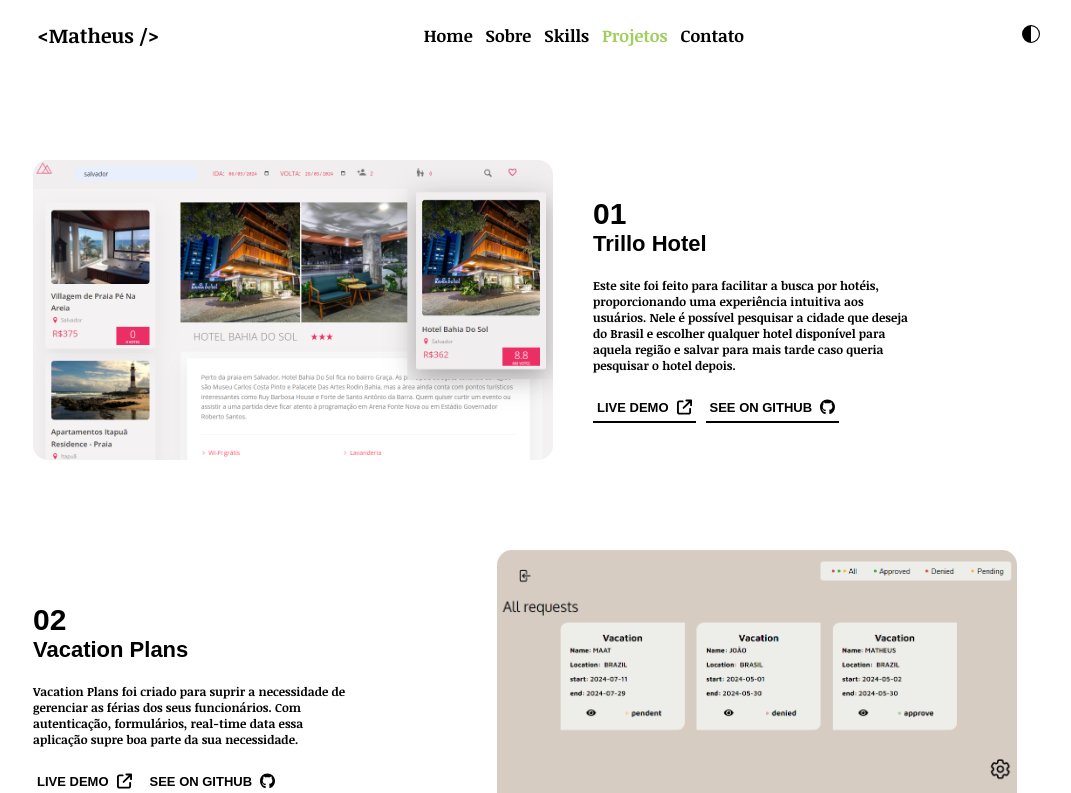
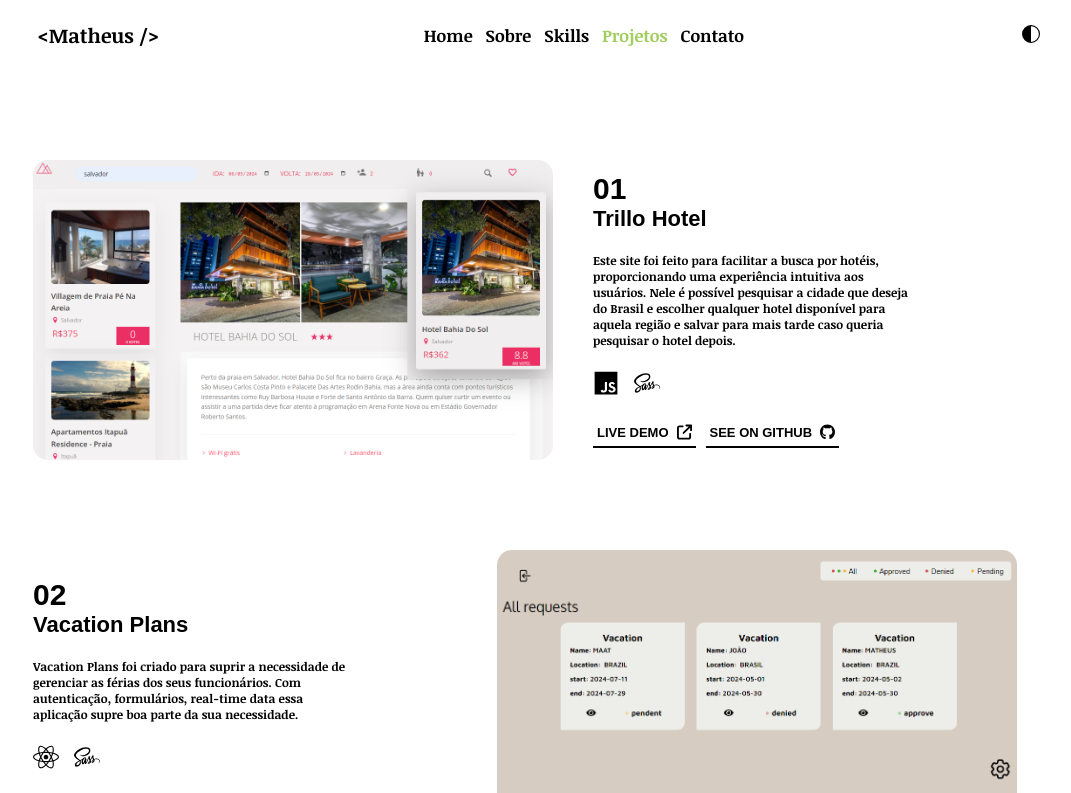
Before and after one commit to maatheuus/React-Portifolio, a React (Vite) app: page /projects in a window 1280 px wide. Shown: the top 793 px of the page, without its empty margins (95-1166 px from the left). Built offline with nearby package versions, Linux system fonts and the light colour scheme; a web font is replaced by a local one.

Commit message:
adicionando icones aos projetos

```diff
--- /dev/null
+++ b/src/Components/IconsTech.jsx
@@ -0,0 +1,22 @@
+import { FaJs, FaReact, FaSass, FaCss3 } from "react-icons/fa";
+import { SiTailwindcss } from "react-icons/si";
+
+function IconsTech({ icons = {} }) {
+  let icon = [];
+
+  icons.tech === "JavaScript" ? icon.push(<FaJs />) : icon.push(<FaReact />);
+  icons.style === "Sass" ? icon.push(<FaSass />) : null;
+  icons.style === "Css" ? icon.push(<FaCss3 />) : null;
+  icons.style === "Tailwind" ? icon.push(<SiTailwindcss />) : null;
+
+  return (
+    <ul>
+      {icon.map((value) => {
+        const id = Math.random();
+        return <li key={id}>{value}</li>;
+      })}
+    </ul>
+  );
+}
+
+export default IconsTech;
--- a/src/Components/Projects.jsx
+++ b/src/Components/Projects.jsx
@@ -1,6 +1,7 @@
 import { motion } from "framer-motion";
 import ArrowLink from "./svg/ArrowLink";
 import { FaGithub } from "react-icons/fa";
+import IconsTech from "./IconsTech";
 
 function Projects(props) {
   const {
@@ -12,6 +13,7 @@ function Projects(props) {
     liveDemoUrl,
     existLiveDemo,
     seeOnGithubUrl,
+    technology,
   } = props;
 
   let projects = "projects";
@@ -37,7 +39,7 @@ function Projects(props) {
         exit="hidden"
       >
         <div className="projects__images">
-          <img src={image} alt="image of this project" />
+          <img src={image} alt="image of the project" />
         </div>
 
         <div className="projects__content">
@@ -52,6 +54,11 @@ function Projects(props) {
               {description}
             </p>
           </div>
+
+          <div className="projects__icons">
+            <IconsTech icons={technology} />
+          </div>
+
           <div className="links">
             <ul className="links__list">
               {existLiveDemo && (
--- a/src/pages/Contact.jsx
+++ b/src/pages/Contact.jsx
@@ -30,12 +30,23 @@ function ContactPage() {
               method="POST"
               className="form"
             >
-              <Input type="text" autoComplete="on" placeholder="Seu nome" />
+              <Input
+                name="name"
+                type="text"
+                autoComplete="on"
+                placeholder="Seu nome"
+              />
 
-              <Input type="email" autoComplete="on" placeholder="Email" />
+              <Input
+                name="email"
+                type="email"
+                autoComplete="on"
+                placeholder="Email"
+              />
 
               <Input
                 type="textarea"
+                name="description"
                 autoComplete="on"
                 placeholder="Como posso ajudar?"
               />
@@ -43,7 +54,6 @@ function ContactPage() {
                 <Button
                   className="btn-submit__button noticia-text-regular"
                   type="submit"
-                  required
                 >
                   Enviar
                 </Button>
--- a/src/pages/MainProjectsPage.jsx
+++ b/src/pages/MainProjectsPage.jsx
@@ -22,6 +22,11 @@ function MainProjectsPage() {
       className={`section-projects ${theme}`}
     >
       {projects.map((project) => {
+        const technology = {
+          tech: project.technologyUsed,
+          style: project.style,
+        };
+
         return (
           <Projects
             key={project.id}
@@ -33,6 +38,7 @@ function MainProjectsPage() {
             existLiveDemo={project.existLiveDemo}
             seeOnGithubUrl={project.seeOnGithubUrl}
             invertImage={project.invertImage}
+            technology={technology}
           />
         );
       })}
--- a/src/pages/ProjectsPage.jsx
+++ b/src/pages/ProjectsPage.jsx
@@ -1,47 +1,39 @@
 import { useContext } from "react";
 import { ThemeContext } from "../context/color-theme-context";
 
+import { projects } from "../util/utility";
 import Projects from "../Components/Projects";
-
-import trillo from "../assents/imagesProjects/hotel-trillo.png";
-import fastPizza from "../assents/imagesProjects/react-fast-pizza.png";
-import vacationPlans from "../assents/imagesProjects/vacation-plan.png";
 
 function ProjectsPage() {
   const { theme } = useContext(ThemeContext);
+
   return (
     <section className={`section-projects ${theme}`}>
       <h1 className="section-projects__title baloo-bhaijaan">
         <span>Meus</span> <span className="span-projects">Projetos</span>
       </h1>
-      <Projects
-        numberProject="01"
-        existLiveDemo
-        title="Trillo Hotel"
-        description="Este site foi feito para facilitar a busca por hotéis, proporcionando uma experiência intuitiva aos usuários. Nele é possível pesquisar a cidade que deseja do Brasil e escolher qualquer hotel disponível para aquela região e salvar para mais tarde caso queria pesquisar o hotel depois."
-        image={trillo}
-        liveDemoUrl="https://hotelstrillo.netlify.app/"
-        seeOnGithubUrl="https://github.com/maatheuus/Trillo-Hotel?tab=readme-ov-file"
-      />
-      <Projects
-        title="Vacation Plans"
-        numberProject="02"
-        invertImage
-        existLiveDemo
-        description="Vacation Plans foi criado para suprir a necessidade de gerenciar as férias dos seus funcionários. Com autenticação, formulários, real-time data essa aplicação supre boa parte da sua necessidade."
-        image={vacationPlans}
-        liveDemoUrl="https://vactions-plan.vercel.app/"
-        seeOnGithubUrl="https://github.com/maatheuus/VactionPlan"
-      />
-      <Projects
-        numberProject="03"
-        existLiveDemo
-        title="React Fast App"
-        description="Projeto realizado para suprir as necessidade dos clientes em obter uma aplicação com fácil visualização e instruções."
-        image={fastPizza}
-        liveDemoUrl="https://react-fastpizza.netlify.app/"
-        seeOnGithubUrl="https://github.com/maatheuus/Fast-React-Pizza"
-      />
+
+      {projects.slice(0, 3).map((project) => {
+        const technology = {
+          tech: project.technologyUsed,
+          style: project.style,
+        };
+
+        return (
+          <Projects
+            key={project.id}
+            numberProject={project.numberProject}
+            title={project.title}
+            description={project.description}
+            image={project.image}
+            liveDemoUrl={project.liveDemoUrl}
+            existLiveDemo={project.existLiveDemo}
+            seeOnGithubUrl={project.seeOnGithubUrl}
+            invertImage={project.invertImage}
+            technology={technology}
+          />
+        );
+      })}
     </section>
   );
 }
--- a/src/pages/Skills.jsx
+++ b/src/pages/Skills.jsx
@@ -1,6 +1,14 @@
 import { useContext } from "react";
 import { motion } from "framer-motion";
-import { FaJs, FaReact, FaSass, FaHtml5, FaCss3 } from "react-icons/fa";
+import {
+  FaJs,
+  FaReact,
+  FaSass,
+  FaHtml5,
+  FaCss3,
+  FaNodeJs,
+} from "react-icons/fa";
+import { SiTailwindcss } from "react-icons/si";
 
 import { ThemeContext } from "../context/color-theme-context";
 import ListSkills from "../Components/ListSkills";
@@ -24,11 +32,16 @@ export default function SkillsPage() {
         </motion.h1>
 
         <div className="content-skills">
+          <ListSkills icon={<FaReact className="svg" />} title="React" />
+          <ListSkills icon={<FaNodeJs className="svg" />} title="NodeJS" />
           <ListSkills icon={<FaJs className="svg" />} title="JavaScript" />
-          <ListSkills icon={<FaReact className="svg" />} title="React" />
+          <ListSkills icon={<FaSass className="svg" />} title="Sass/Scss" />
+          <ListSkills
+            icon={<SiTailwindcss className="svg" />}
+            title="Tailwind"
+          />
+          <ListSkills icon={<FaCss3 className="svg" />} title="Css3" />
           <ListSkills icon={<FaHtml5 className="svg" />} title="Html5" />
-          <ListSkills icon={<FaCss3 className="svg" />} title="Css3" />
-          <ListSkills icon={<FaSass className="svg" />} title="Sass/Scss" />
         </div>
       </div>
     </motion.section>
--- a/src/styles/layout/_sections.scss
+++ b/src/styles/layout/_sections.scss
@@ -298,6 +298,25 @@
         object-fit: cover;
       }
     }
+
+    &__icons {
+      height: 5rem;
+      display: flex;
+      align-items: flex-end;
+      gap: 1.5rem;
+
+      & ul {
+        list-style: none;
+        display: flex;
+        gap: 1.5rem;
+      }
+
+      & svg {
+        width: 2.6rem;
+        height: 2.6rem;
+        fill: currentColor;
+      }
+    }
   }
 
   @include mixin.screen(tab-port) {
--- a/src/util/utility.js
+++ b/src/util/utility.js
@@ -17,6 +17,8 @@ export const projects = [
     liveDemoUrl: "https://hotelstrillo.netlify.app/",
     existLiveDemo: true,
     seeOnGithubUrl: "https://github.com/maatheuus/Trillo-Hotel",
+    technologyUsed: "JavaScript",
+    style: "Sass",
   },
   {
     id: 2,
@@ -29,6 +31,8 @@ export const projects = [
     liveDemoUrl: "https://vactions-plan.vercel.app/",
     existLiveDemo: true,
     seeOnGithubUrl: "https://github.com/maatheuus/VactionPlan",
+    technologyUsed: "React",
+    style: "Sass",
   },
   {
     id: 3,
@@ -41,6 +45,8 @@ export const projects = [
     liveDemoUrl: "https://maatheuus.github.io/WeatherApp/",
     existLiveDemo: true,
     seeOnGithubUrl: "https://github.com/maatheuus/WeatherApp",
+    technologyUsed: "JavaScript",
+    style: "Css",
   },
   {
     id: 4,
@@ -53,6 +59,8 @@ export const projects = [
     liveDemoUrl: "https://maatheuus.github.io/calculator-app/",
     existLiveDemo: true,
     seeOnGithubUrl: "https://github.com/maatheuus/calculator-app",
+    technologyUsed: "JavaScript",
+    style: "Css",
   },
   {
     id: 5,
@@ -64,6 +72,8 @@ export const projects = [
     image: foodApp,
     existLiveDemo: false,
     seeOnGithubUrl: "https://github.com/maatheuus/ReactFood",
+    technologyUsed: "React",
+    style: "Css",
   },
   {
     id: 6,
@@ -76,5 +86,7 @@ export const projects = [
     liveDemoUrl: "https://react-fastpizza.netlify.app/",
     existLiveDemo: true,
     seeOnGithubUrl: "https://github.com/maatheuus/Fast-React-Pizza",
+    technologyUsed: "React",
+    style: "Tailwind",
   },
 ];
```
